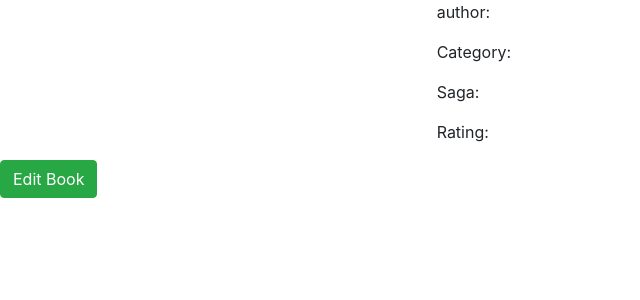
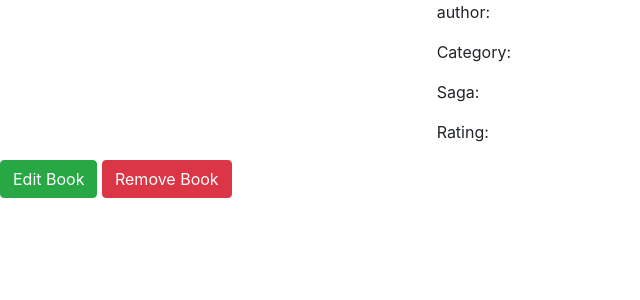
Before and after one commit to Baal89/Bookland, a Flask app: template templates/getbook.html in a window 1280 px wide. Shown: the part 56-356 px from the top of the page, without its empty margins (0-640 px from the left). Run offline with Flask 2, Linux system fonts and the light colour scheme; the template is opened without the code that fills it, so the values that code supplies are empty; some libraries are stand-ins or nearby versions.

Commit message:
delete book functinality added

```diff
--- a/app.py
+++ b/app.py
@@ -62,6 +62,12 @@ def update_book(book_id):
     return redirect(url_for('index'))
 
 
+@app.route('/delete_book/<book_id>')
+def delete_book(book_id):
+    mongo.db.books.remove({'_id': ObjectId(book_id)})
+    return redirect(url_for('index'))
+
+
 if __name__ == '__main__':
     app.run(host=os.environ.get('IP'),
             port=int(os.environ.get('PORT')),
--- a/templates/getbook.html
+++ b/templates/getbook.html
@@ -39,7 +39,8 @@
         </div>
     </div>
 
-<a href="{{url_for('edit_book', book_id=book._id) }}" class="btn btn-success">Edit Book</a>
+<a href="{{ url_for('edit_book', book_id=book._id) }}" class="btn btn-success">Edit Book</a>
+<a href="{{ url_for('delete_book', book_id=book._id) }}" class="btn btn-danger">Remove Book</a>
 </section>
 
 {% endblock %}
```
